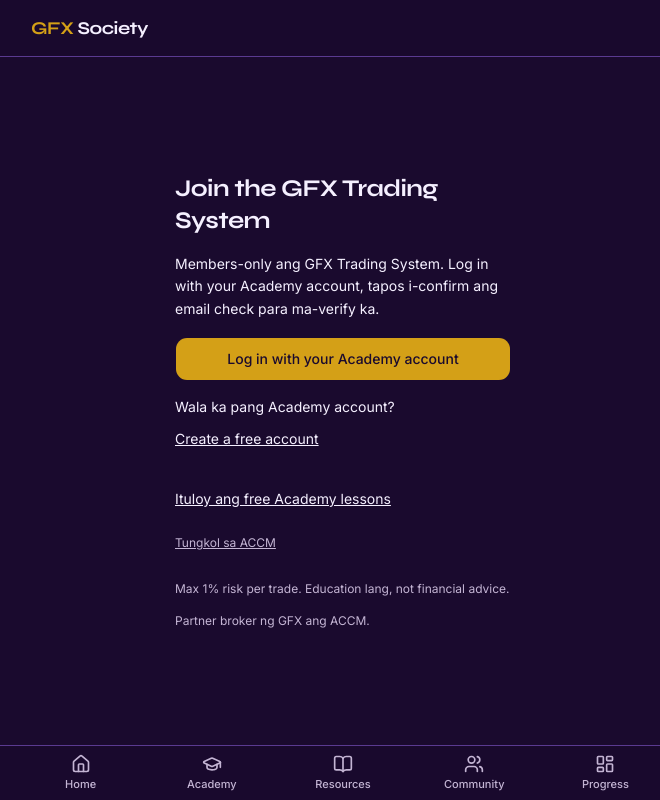
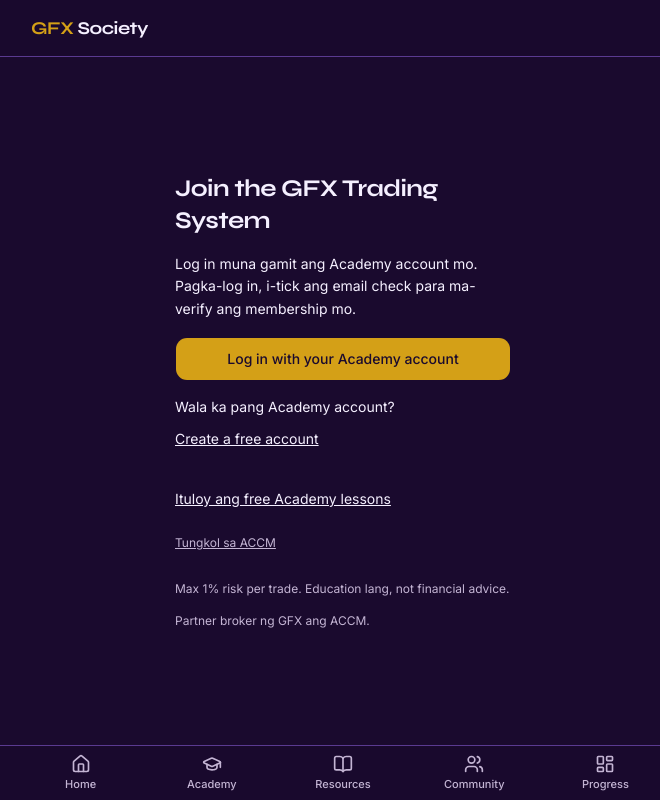
Before and after one commit to goldfxsociety/gfx-society, a Next.js app: page /system/join in a window 1280 px wide. Shown: the whole page, without its empty margins (297-957 px from the left). Built offline with nearby package versions, Linux system fonts and the light colour scheme; no server answers.

Commit message:
Members join: apply GFX Design approved copy (11 Nov)

```diff
--- a/src/content/members-gate.ts
+++ b/src/content/members-gate.ts
@@ -30,19 +30,19 @@ export const JOIN_COPY = {
   intro: "Mag-verify para ma-access ang courses, market breakdowns, at community.", // Addendum A
   // Logged out (Academy login reuse, 11 Nov). No email field, no allowlist check before login.
   loggedOutBody:
-    "Members-only ang GFX Trading System. Log in with your Academy account, tapos i-confirm ang email check para ma-verify ka.", // [Builder] new, Design check
-  loginCta: "Log in with your Academy account", // [Builder] new (Ben/Jarvis wording), Design check
-  signupPrompt: "Wala ka pang Academy account?", // [Builder] new, Design check
-  signupLink: "Create a free account", // [Builder] new, Design check
+    "Log in muna gamit ang Academy account mo. Pagka-log in, i-tick ang email check para ma-verify ang membership mo.", // Design approved 11 Nov
+  loginCta: "Log in with your Academy account", // Design approved 11 Nov
+  signupPrompt: "Wala ka pang Academy account?", // Design approved 11 Nov
+  signupLink: "Create a free account", // Design approved 11 Nov
   // Logged in, not yet a member.
-  loggedInBody: "Isang step na lang: i-confirm ang email check below para ma-verify ang membership mo.", // [Builder] new, Design check
+  loggedInBody: "Isang step na lang: i-tick ang email check sa ibaba para ma-verify ang membership mo.", // Design approved 11 Nov
   // Consent text unchanged from the reviewed version (MEMBERS_CONSENT_VERSION stays "join-v2").
   consentLead: "Members-only ang GFX Trading System.",
   consentBody:
     "Para ma-verify ka, iche-check namin kung ang email mo ay naka-register sa ACCM sa ilalim ng IB line ng GFX Society. Email lang ang gagamitin namin para dito; hindi namin nakikita o sine-save ang balance, deposit, o trades mo. Walang minimum deposit para maging member.",
   consentCheckbox: "Pumapayag ako sa email check na ito.",
   privacyLink: "Privacy Policy",
-  submit: "Verify membership", // [Builder] new, Design check
+  submit: "Verify membership", // Design approved 11 Nov
   academyLink: "Ituloy ang free Academy lessons", // existing string
   accmLink: "Tungkol sa ACCM", // [Builder] (tertiary link, no disclosure line per D3)
   consentRequired: "I-tick muna ang consent box para ma-check namin ang email mo.", // existing
@@ -50,8 +50,8 @@ export const JOIN_COPY = {
     "Hindi pa namin ma-verify ang membership mo. Members-only ito para sa mga ACCM client na naka-register sa ilalim ng GFX. Kung sa tingin mo mali ito, mag-email sa goldfx.society@gmail.com.", // Design review 2 Nov (no_match)
   notVerifiedAcademyLink: "Bumalik sa free Academy lessons", // Design review 2 Nov
   unverifiedEmail:
-    "I-confirm muna ang email ng Academy account mo. Check your inbox (pati Spam) for the confirmation link, tapos subukan ulit.", // [Builder] new, Design check
-  rateLimited: "Medyo marami nang tries. Please wait about an hour, tapos subukan ulit.", // [Builder] new, Design check
+    "I-confirm muna ang email ng Academy account mo. Check your inbox (pati Spam o Promotions) para sa confirmation link, tapos subukan ulit.", // Design approved 11 Nov
+  rateLimited: "Medyo marami nang tries. Please wait about an hour, tapos subukan ulit.", // Design approved 11 Nov (claim limit 5 per rolling hour)
   error: "May error sa pag-check. Try ulit mamaya, o mag-email sa goldfx.society@gmail.com.", // existing
 } as const;
 
```
